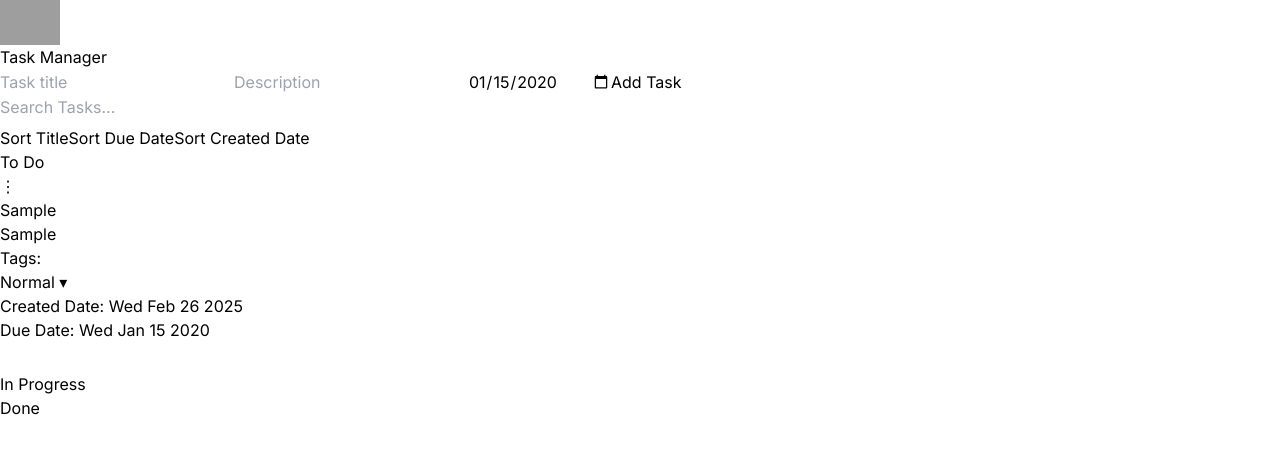
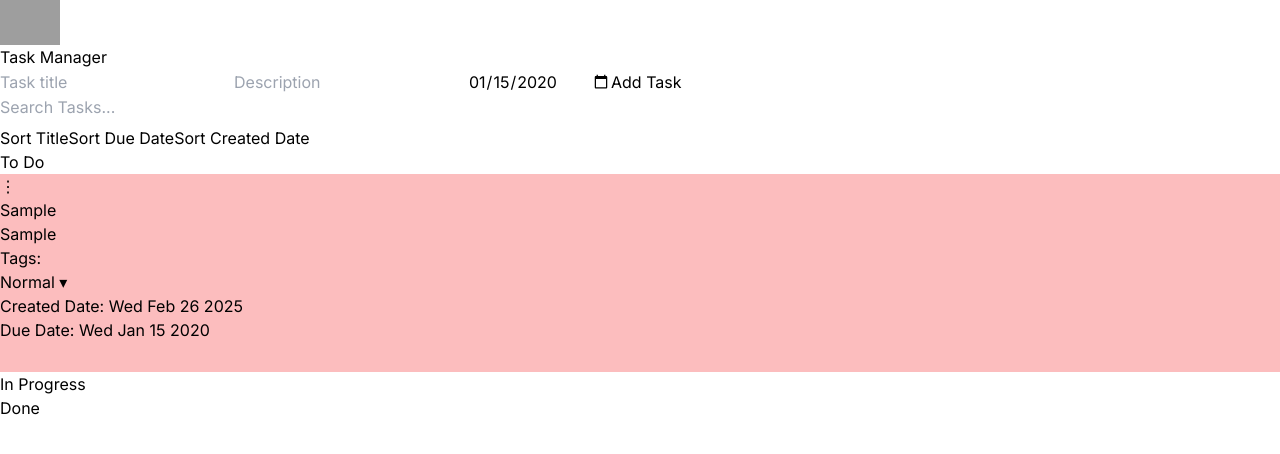
Before and after one commit to legitem2023/umbra_exam, a Next.js app: page / in a window 1280 px wide. Both pictures are taken after typing "Sample", "Sample", "2020-01-15" into the empty fields and a click on the button "Add Task". Shown: the top 454 px of the page. Built offline with nearby package versions, Linux system fonts and the light colour scheme; grey boxes are pictures that could not be loaded; some icons are missing.

Commit message:
Update globals.css

```diff
--- a/src/app/globals.css
+++ b/src/app/globals.css
@@ -24,6 +24,12 @@ body {
   /* Permalink - use to edit and share this gradient: https://colorzilla.com/gradient-editor/#1e5799+0,2989d8+50,207cca+89,207cca+89,7db9e8+100 */
 }
 
+.rose{
+  background-color:#fcbdbe;
+}
+.yell{
+  background-color:#fcfabd;
+}
 .ripple-container {
   position: absolute;
   width: 100%;
```
